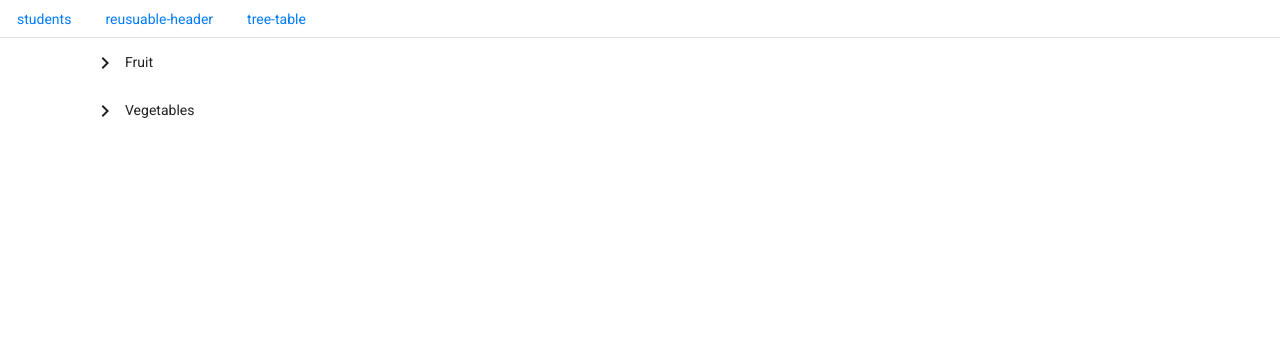
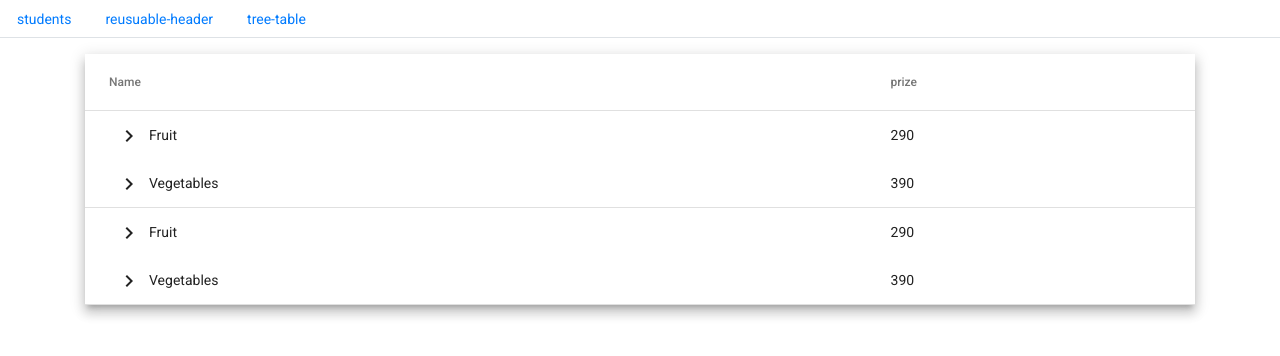
Before and after one commit to prajaktaAngre/studentForm, an Angular app: page /tree in a window 1280 px wide. Shown: the top 356 px of the page. Built offline with nearby package versions, Linux system fonts and the light colour scheme.

Commit message:
tree-with-table

```diff
--- a/src/app/app-routing.module.ts
+++ b/src/app/app-routing.module.ts
@@ -5,6 +5,7 @@ import { ReFormComponent } from './display-list/re-form.component';
 import { Hedertable1Component } from './hedertable1/hedertable1.component';
 import { ReusableTableComponent } from './reusable-table/reusable-table.component';
 import { StudentDetailsComponent } from './student-details/student-details.component';
+import { TreeDataComponent } from './tree-data/tree-data.component';
 import { TreeTableComponent } from './tree-table/tree-table.component';
 
 const routes: Routes = [
@@ -12,7 +13,7 @@ const routes: Routes = [
   { path  : 'students', component : ReFormComponent},
   {path : 'btable', component :BTableComponent},
   {path : 'reusable', component :Hedertable1Component},
-  {path : 'tree', component :TreeTableComponent},
+  {path : 'tree', component :TreeDataComponent},
 ];
 
 @NgModule({
--- a/src/app/app.module.ts
+++ b/src/app/app.module.ts
@@ -21,6 +21,7 @@ import { ReusableTableComponent } from './reusable-table/reusable-table.componen
 import { Hedertable1Component } from './hedertable1/hedertable1.component';
 import { TreeTableComponent } from './tree-table/tree-table.component';
 import {MatTreeModule} from '@angular/material/tree';
+import { TreeDataComponent } from './tree-data/tree-data.component';
 @NgModule({
   declarations: [
     AppComponent,
@@ -29,7 +30,8 @@ import {MatTreeModule} from '@angular/material/tree';
     BTableComponent,
     ReusableTableComponent,
     Hedertable1Component,
-    TreeTableComponent
+    TreeTableComponent,
+    TreeDataComponent
   ],
   imports: [
     BrowserModule,
--- a/src/app/hedertable1/hedertable1.component.ts
+++ b/src/app/hedertable1/hedertable1.component.ts
@@ -5,10 +5,6 @@ import { Component, OnInit } from '@angular/core';
   styleUrls: ['./hedertable1.component.scss']
 })
 export class Hedertable1Component implements OnInit {
-  // headers={
-  //   email:'prajkta@gmail.com',
-  //   name:'prjkta'
-  // }
   headers=[{
     Title:'Full Name',
 
--- /dev/null
+++ b/src/app/tree-data/tree-data.component.html
@@ -0,0 +1 @@
+<app-tree-table [data]="treeHeaderdata"></app-tree-table>
--- /dev/null
+++ b/src/app/tree-data/tree-data.component.ts
@@ -0,0 +1,44 @@
+import { Component, OnInit } from '@angular/core';
+
+@Component({
+  selector: 'app-tree-data',
+  templateUrl: './tree-data.component.html',
+  styleUrls: ['./tree-data.component.scss']
+})
+export class TreeDataComponent implements OnInit {
+  treeHeaderdata=[
+    {
+      name: 'Fruit',prize:290,
+      children: [
+        {name: 'Apple ',prize:40},
+        {name: 'Banana',prize:30},
+        {name: 'Fruit loops',prize:90},
+      ]
+    }, {
+      name: 'Vegetables',prize:390,
+      children: [
+        {
+          name: 'Green',prize:40,
+          children: [
+            {name: 'Broccoli',prize:40},
+            {name: 'Brussels sprouts',prize:40},
+          ]
+        }, {
+          name: 'Orange',prize:140,
+          children: [
+            {name: 'Pumpkins',prize:90},
+            {name: 'Carrots',prize:30},
+          ]
+        },
+      ]
+    },
+  ];
+
+  constructor() { }
+
+  ngOnInit(): void {
+    console.log(this.treeHeaderdata)
+    this.treeHeaderdata;
+  }
+
+}
--- a/src/app/tree-table/tree-table.component.html
+++ b/src/app/tree-table/tree-table.component.html
@@ -1,31 +1,72 @@
-<div class="container">
-  <!-- <table mat-table [dataSource]="dataSource" class="mat-elevation-z8 w-100">
-    <ng-container *ngFor="let stud of displayedColumns  ">
+<div class="container mt-3">
+  <table mat-table [dataSource]="dataSource" class="mat-elevation-z8">
+    <ng-container matColumnDef="name">
+      <th mat-header-cell *matHeaderCellDef> Name </th>
+      <td mat-cell *matCellDef="let element">
+        <mat-tree [dataSource]="dataSource" [treeControl]="treeControl">
+          <mat-tree-node *matTreeNodeDef="let node" matTreeNodePadding>
+            {{node.name}}
+          </mat-tree-node>
+          <mat-tree-node *matTreeNodeDef="let node;when: hasChild" matTreeNodePadding>
+            <button mat-icon-button matTreeNodeToggle [attr.aria-label]="'Toggle ' + node.name ">
+              <mat-icon class="mat-icon-rtl-mirror">
+                {{treeControl.isExpanded(node) ? 'expand_more' : 'chevron_right'}}
+              </mat-icon>
+            </button>
+            {{node.name}}
+          </mat-tree-node>
+        </mat-tree>
+      </td>
+    </ng-container>
+    <ng-container matColumnDef="prize">
+      <th mat-header-cell *matHeaderCellDef> prize </th>
+      <td mat-cell *matCellDef="let element">
+        <mat-tree [dataSource]="dataSource" [treeControl]="treeControl">
+          <mat-tree-node *matTreeNodeDef="let node" matTreeNodePadding>
+            <tr>
+              <td>{{node.prize}}</td>
+            </tr>
+          </mat-tree-node>
+          <mat-tree-node *matTreeNodeDef="let node;when: hasChild" matTreeNodePadding>
+             {{node.prize}}
+          </mat-tree-node>
+        </mat-tree> </td>
 
-          <ng-container [matColumnDef]="stud">
-            <th mat-header-cell *matHeaderCellDef> {{stud}} </th>
-            <td mat-cell *matCellDef="let element"> {{element[stud]}} </td>
-          </ng-container>
-        </ng-container>
+    </ng-container>
+    abcd
+    <tr mat-header-row *matHeaderRowDef="displayedColumns"></tr>
+    <tr mat-row *matRowDef="let row; columns: displayedColumns;"></tr>
+  </table>
+  <!-- ANOTHERCODE -->
+  <!-- <table class="table">
+    <thead>
+      <tr>
+        <th>Fruit  Names </th>
 
-    <tr mat-header-row *matHeaderRowDef="displayedColumns"></tr>
-    <tr mat-row *matRowDef="let row; columns: displayedColumns"></tr>
-  </table> -->
+
+      </tr>
+
+    </thead>
+
   <mat-tree [dataSource]="dataSource" [treeControl]="treeControl">
+
+
+
     <mat-tree-node *matTreeNodeDef="let node" matTreeNodePadding>
-      <table class="table"><tr>
-        <th>Fruits Names</th>
 
-        <th>Fruits Prize</th>
-      </tr>
-      <tr>
+        <tbody>
 
-        <td><button mat-icon-button disabled></button>
-          {{node.name}} </td>
-        <td>{{node.prize}}</td>
-      </tr>
-    </table>
+          <tr>
+          <td>
+            <button mat-icon-button disabled></button>
+            {{node.name}}
+          </td>
+          <td>{{node.prize}}</td>
+        </tr>
+      </tbody>
+
     </mat-tree-node>
+
     <mat-tree-node *matTreeNodeDef="let node;when: hasChild" matTreeNodePadding>
       <button mat-icon-button matTreeNodeToggle [attr.aria-label]="'Toggle ' + node.name +node.prize">
         <mat-icon class="mat-icon-rtl-mirror">
@@ -34,6 +75,7 @@
       </button>
       {{node.name}}
     </mat-tree-node>
+
   </mat-tree>
+</table> -->
 </div>
-<!-- tree-table -->
--- a/src/app/tree-table/tree-table.component.scss
+++ b/src/app/tree-table/tree-table.component.scss
@@ -1,3 +1,7 @@
-.display-contents {
-    display: contents;
-  }
+table {
+  width: 100%;
+}
+.table th, .table td {
+      vertical-align: unset;
+
+}
--- a/src/app/tree-table/tree-table.component.ts
+++ b/src/app/tree-table/tree-table.component.ts
@@ -1,4 +1,4 @@
-import { Component, OnInit } from '@angular/core';
+import { Component, Input, OnInit } from '@angular/core';
 import {FlatTreeControl} from '@angular/cdk/tree';
 import {MatTreeFlatDataSource, MatTreeFlattener} from '@angular/material/tree';
 
@@ -9,31 +9,31 @@ interface FoodNode {
 }
 
 const TREE_DATA: FoodNode[] = [
-  {
-    name: 'Fruit',prize:50,
-    children: [
-      {name: 'Apple ',prize:40},
-      {name: 'Banana',prize:30},
-      {name: 'Fruit loops',prize:90},
-    ]
-  }, {
-    name: 'Vegetables',prize:90,
-    children: [
-      {
-        name: 'Green',prize:40,
-        children: [
-          {name: 'Broccoli',prize:40},
-          {name: 'Brussels sprouts',prize:40},
-        ]
-      }, {
-        name: 'Orange',prize:40,
-        children: [
-          {name: 'Pumpkins',prize:90},
-          {name: 'Carrots',prize:30},
-        ]
-      },
-    ]
-  },
+  // {
+  //   name: 'Fruit',prize:290,
+  //   children: [
+  //     {name: 'Apple ',prize:40},
+  //     {name: 'Banana',prize:30},
+  //     {name: 'Fruit loops',prize:90},
+  //   ]
+  // }, {
+  //   name: 'Vegetables',prize:390,
+  //   children: [
+  //     {
+  //       name: 'Green',prize:40,
+  //       children: [
+  //         {name: 'Broccoli',prize:40},
+  //         {name: 'Brussels sprouts',prize:40},
+  //       ]
+  //     }, {
+  //       name: 'Orange',prize:140,
+  //       children: [
+  //         {name: 'Pumpkins',prize:90},
+  //         {name: 'Carrots',prize:30},
+  //       ]
+  //     },
+  //   ]
+  // },
 ];
 
 /** Flat node with expandable and level information */
@@ -51,9 +51,8 @@ interface ExampleFlatNode {
   styleUrls: ['./tree-table.component.scss']
 })
 export class TreeTableComponent implements OnInit {
-  displayedColumns: any[] = [];
-  students: any = [];
-
+  displayedColumns: string[] = ['name','prize', ];
+  @Input () data:any=[]
   private _transformer = (node: FoodNode, level: number) => {
     return {
       expandable: !!node.children && node.children.length > 0,
@@ -75,7 +74,7 @@ export class TreeTableComponent implements OnInit {
 
   constructor()
 {
-    this.dataSource.data = TREE_DATA;
+    this.dataSource.data = this.data;
   }
 
   hasChild = (_: number, node: ExampleFlatNode) => node.expandable;
@@ -83,6 +82,8 @@ export class TreeTableComponent implements OnInit {
 
 ngOnInit() {
   console.log(this.treeControl)
+  console.log(this.data);
+  this.dataSource.data = this.data;
 
 }
 
```
Also changed, not shown: src/app/tree-data/tree-data.component.scss (added), 1 other file (tests, documents, lock files or other folders).
